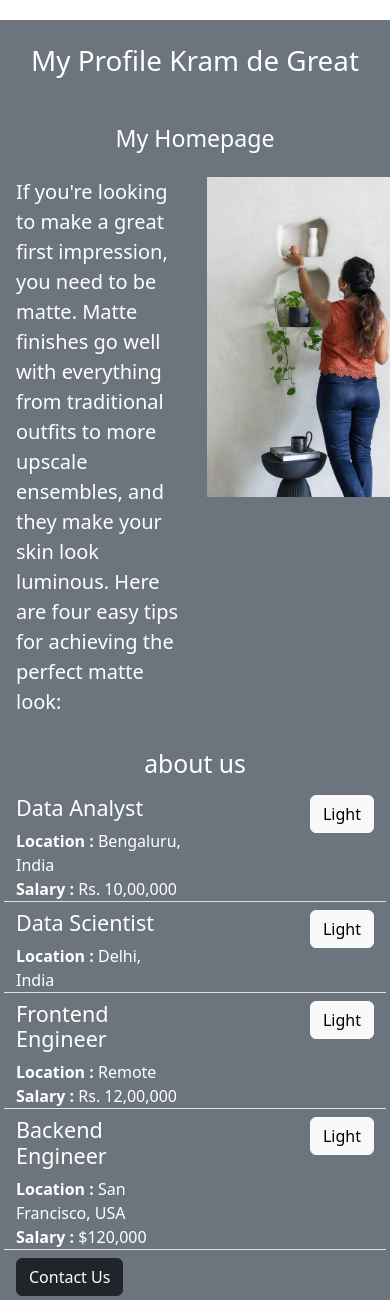
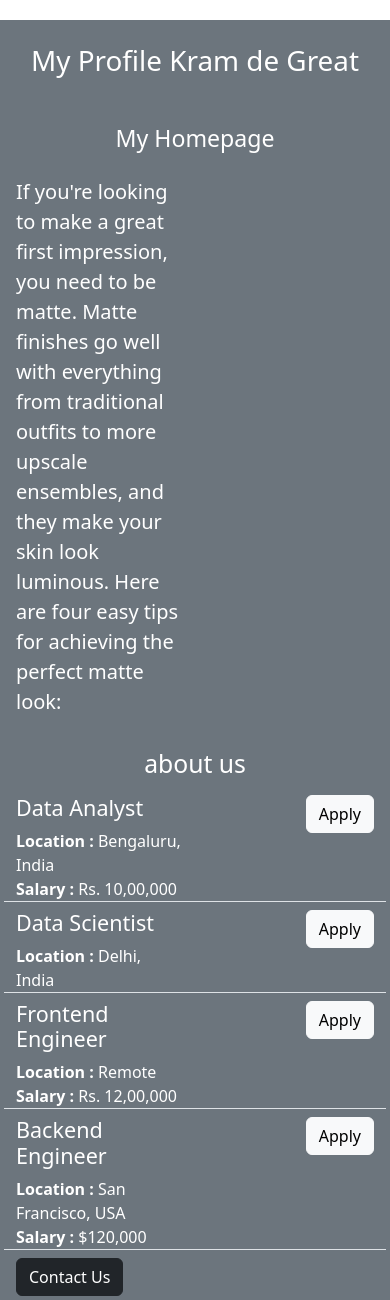
Before and after one commit to bugusnotepad/kram-de-great-website-v2, a Flask app: page / in a window 390 px wide; the page is wider, and only the part inside the window is pictured. Shown: the part 360-1660 px from the top of that part. Run offline with Flask 2, Linux system fonts and the light colour scheme.

Commit message:
funtional

```diff
--- a/templates/home.html
+++ b/templates/home.html
@@ -28,7 +28,7 @@
     </p>
     </div>
 
-      <div class="col-6">
+      <div class="d-none d-sm-block col-6">
         <img src="/static/people.jpg" style="height:320px">
       </div>
       </div>
@@ -40,7 +40,7 @@
       </div>
 
       <div class="tex-center">
-      <button type="button" class="btn btn-dark me-md-2 ">Contact Us</button>
+      <a href="mailto:bugusnotepad@gmail.com?subject=Questions%20about%20Kram%20De%20Great&body=My%20Name%20%3A%20%3Cyour%20name%3E%0D%0A%0D%0AMy%20Questions%20%3A%20%3Cyour%20questions%3E%0D%0A%0D%0A" target="_blank" class="btn btn-dark me-md-2 ">Contact Us</a>
       </div>
     </div>
     {% include 'footer.html' %}
--- a/templates/jobitem.html
+++ b/templates/jobitem.html
@@ -11,6 +11,6 @@
     {% endif %}
   </div>
   <div class="col-6 text-end align-items-center">
-    <button type="button" class="btn btn-light">Light</button>
+    <a href="mailto:bugusnotepad@gmail.com?subject=Application%20for%20{{job['title']}}&body=My%20Name%20%3A%20%3Cyour%20name%3E%0D%0A%0D%0AMy%20Resume%20Link%20%3A%20%3Cresume%20link%3E%0D%0A%0D%0A" target="_blank" type="button" class="btn btn-light">Apply</a>
   </div>
 </div>
```
